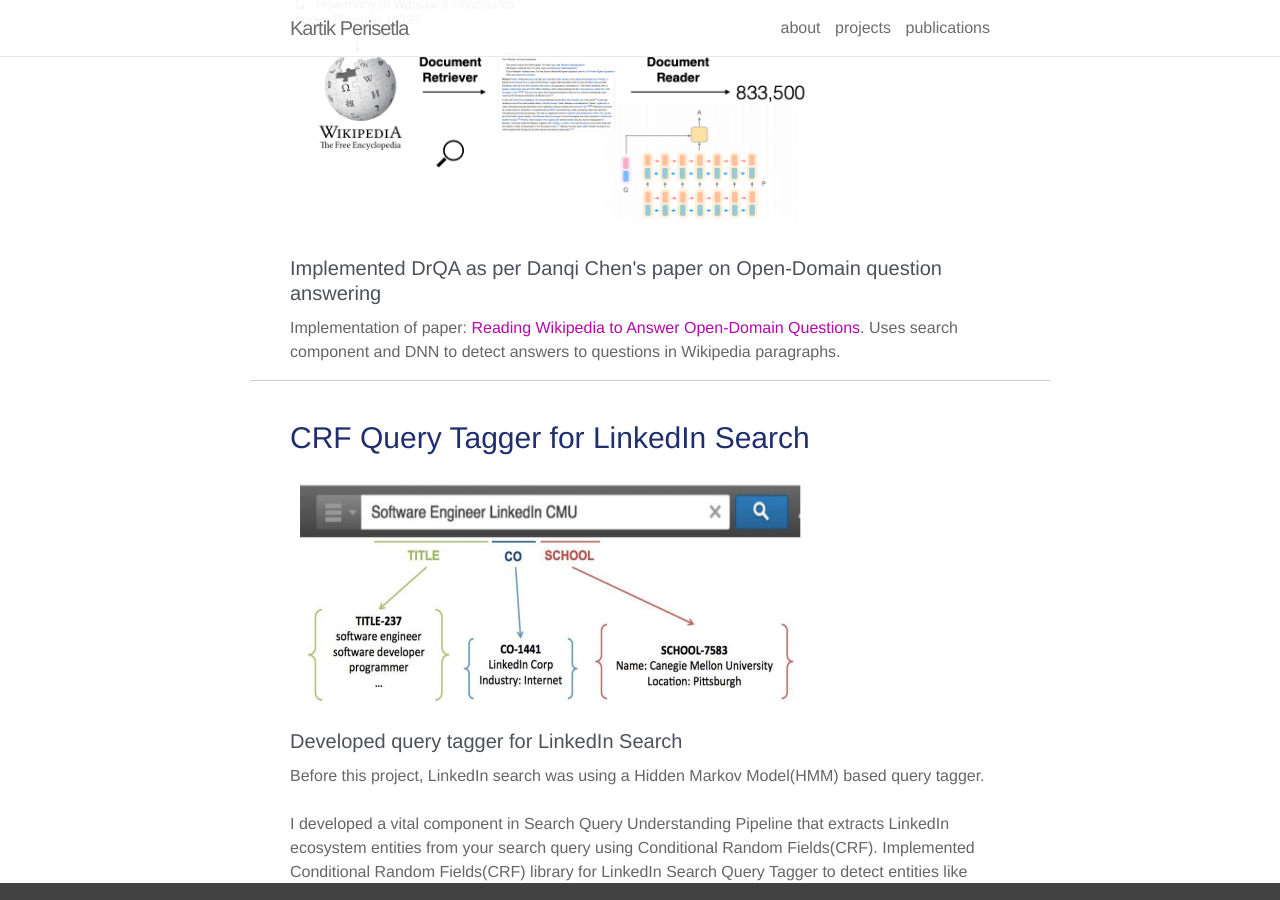
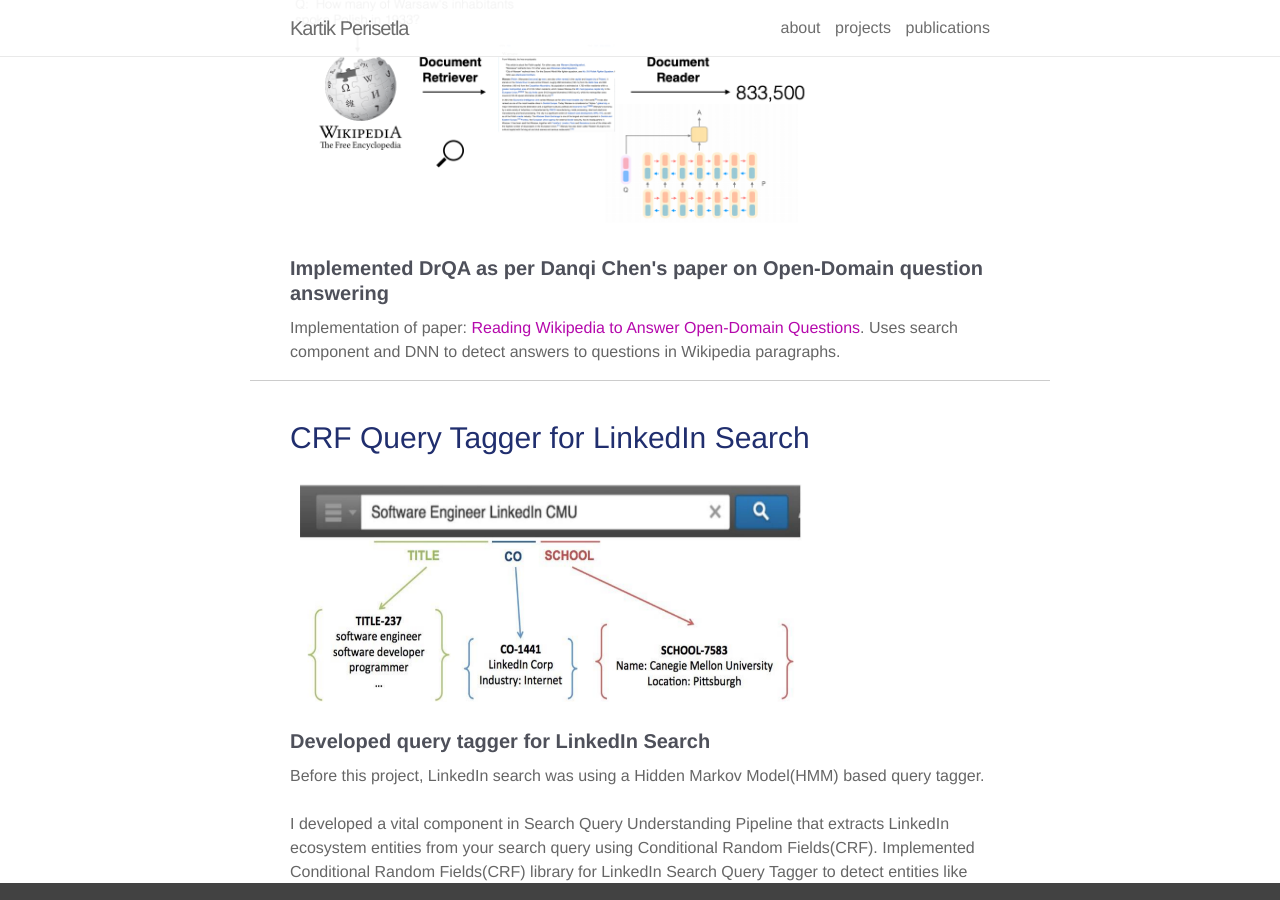
Before and after one commit to kartikperisetla/kartikperisetla.github.io, a Jekyll site: the page built from _pages/projects.md, in a window 1280 px wide and 900 px high, scrolled down 373 px. Built offline with Jekyll 4.4.1, drawn with Linux system fonts in a browser that asks for light colours; nearby versions of some CDN libraries.

Commit message:
Update projects.md

```diff
--- a/_pages/projects.md
+++ b/_pages/projects.md
@@ -8,7 +8,7 @@
 </h3>
 <img class="thumbnail" src="/assets/img/drqa.png" width="520px" height="300px" border="0px" />
 <p align="justify">
-    <h4 style="color:#4E505A"> Implemented DrQA as per Danqi Chen's paper on Open-Domain question answering </h4>
+    <b><h4 style="color:#4E505A"> Implemented DrQA as per Danqi Chen's paper on Open-Domain question answering </h4></b>
     Implementation of paper: <a href="https://arxiv.org/pdf/1704.00051.pdf">Reading Wikipedia to Answer Open-Domain
         Questions</a>. Uses search component and DNN to detect answers to questions in Wikipedia paragraphs.
 </p>
@@ -19,7 +19,7 @@
 </h3>
 <img class="thumbnail" src="/assets/img/crf_query_tagger.png" width="520px" height="230px" border="0px" />
 <p align="justify">
-    <h4 style="color:#4E505A"> Developed query tagger for LinkedIn Search </h4>
+    <b><h4 style="color:#4E505A"> Developed query tagger for LinkedIn Search </h4></b>
     Before this project, LinkedIn search was using a Hidden Markov Model(HMM) based query tagger.<br/><br/>
 
     I developed a vital component in Search Query Understanding Pipeline that extracts LinkedIn ecosystem entities from
@@ -38,8 +38,8 @@
 </h3>
 <img class="thumbnail" src="/assets/img/satori.png" width="360px" height="180px" border="0px" />
 <p align="justify">
-    <h4 style="color:#4E505A"> Developed a Machine Learning framework for Bing's Knowledge Graph that is helping selectively ingest knowledge
-        from the web</h4>
+    <b><h4 style="color:#4E505A"> Developed a Machine Learning framework for Bing's Knowledge Graph that is helping selectively ingest knowledge
+        from the web</h4></b>
     Joint work with <a href="https://www.microsoft.com/en-us/research/people/silviu/"> Silviu Cucerzan</a><br/><br/>
 
     Worked on coming up with a Machine Learning framework for detecting whether information extracted from crowdsourced
@@ -60,7 +60,7 @@
     src="https://content.linkedin.com/content/dam/blog/en-us/corporate/blog/2017/LinkedInwire_blogV2.png" width="540px"
     height="380px" border="0px">
 <p align="justify">
-    <h4 style="color:#4E505A">Developed search rankers for LinkedIn people card feature in Office 365 products</h4>
+    <b><h4 style="color:#4E505A">Developed search rankers for LinkedIn people card feature in Office 365 products</h4></b>
     The goal of the project was to find relevant profile from LinkedIn using people information in O365 products about
     authors, participants. I worked on Machine Learned Ranker for this problem and shipped several Search Rankers for
     this feature. This feature went live in September 2017.<br/><br/>
@@ -76,7 +76,7 @@
 </h3>
 <img class="thumbnail" src="/assets/img/Microsoft-AI.jpg" width="240px" height="150px" border="0px" />
 <p align="justify">
-    <h4 style="color:#4E505A">worked on this project as part of Microsoft Research AI school(AI-611)</h4>
+    <b><h4 style="color:#4E505A">worked on this project as part of Microsoft Research AI school(AI-611)</h4></b>
     Among top 12 teams that got selected from a pool of 535 teams for Microsoft Research AI School.<br/><br/>
 
     Our goal was to leverage deep learning methods for knowledge extraction leveraging ontological constrainsts from
@@ -93,7 +93,7 @@
 </h3>
 <img class="thumbnail" src="/assets/img/nell.png" width="140px" height="125px" border="0px" />
 <p align="justify">
-    <h4 style="color:#4E505A">a computer system that learns over time to read the web</h4>
+    <b><h4 style="color:#4E505A">a computer system that learns over time to read the web</h4></b>
     I worked on project NELL during my Masters at Carnegie Mellon University under <a
         href="http://www.cs.cmu.edu/~wcohen/">Prof. William Cohen</a><br/><br/>
 
@@ -107,7 +107,7 @@
 </h3>
 <img class="thumbnail" src="/assets/img/nell.png" width="140px" height="125px" border="0px" />
 <p align="justify">
-    <h4 style="color:#4E505A">An attempt to attach glosses to Knowledge Bases</h4>
+    <b><h4 style="color:#4E505A">An attempt to attach glosses to Knowledge Bases</h4></b>
     Natural Language Processing framework written in python to extract definitional sentences about real world named
     entities from large datasets like Wikipedia and ClueWeb. The core of the framework is based on the filters,
     transformations, parsers, feature extractors, samplers and modelers you use. Thus it is extensible and customizable
@@ -130,7 +130,7 @@
 </h3>
 <img class="thumbnail" src="/assets/img/olpc1.jpg" width="140px" height="125px" border="0px" />
 <p align="justify">
-    <h4 style="color:#4E505A">open source contributor for OLPC laptop's sugar desktop environment</h4>
+    <b><h4 style="color:#4E505A">open source contributor for OLPC laptop's sugar desktop environment</h4></b>
     Open Source Evangelist spending part of my free time on: Sugar Desktop Environment. It is being developed for One
     Laptop
     Per Child project in collaboration with SugarLabs. My goal is to develop Sugar Activities that helps children learn
```
